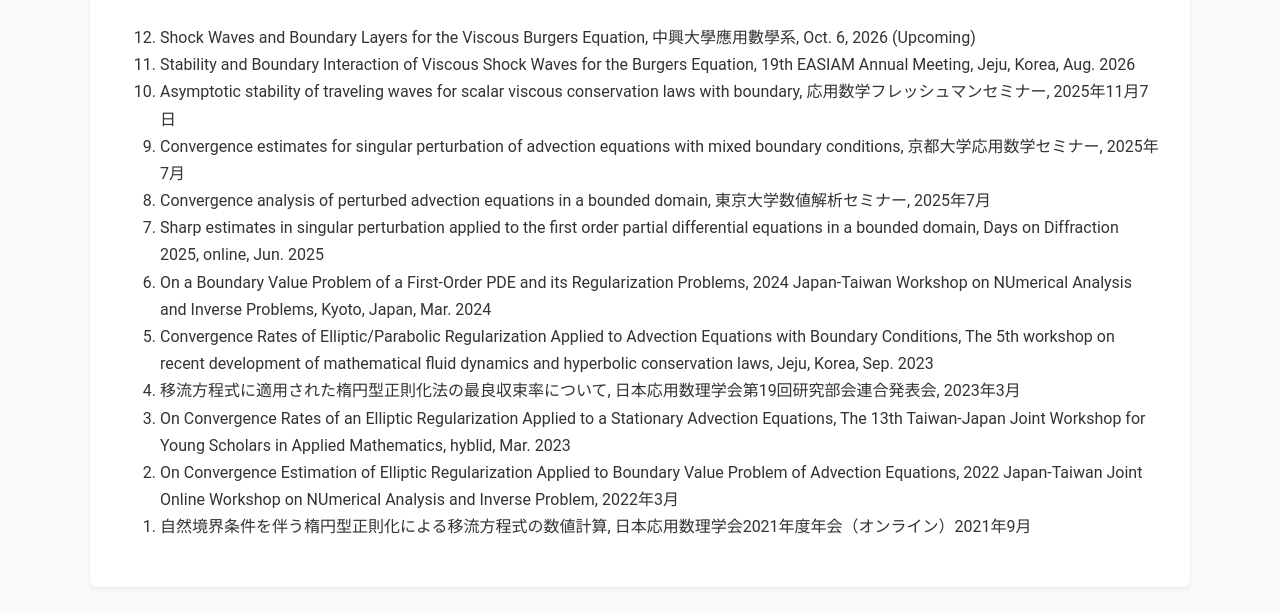
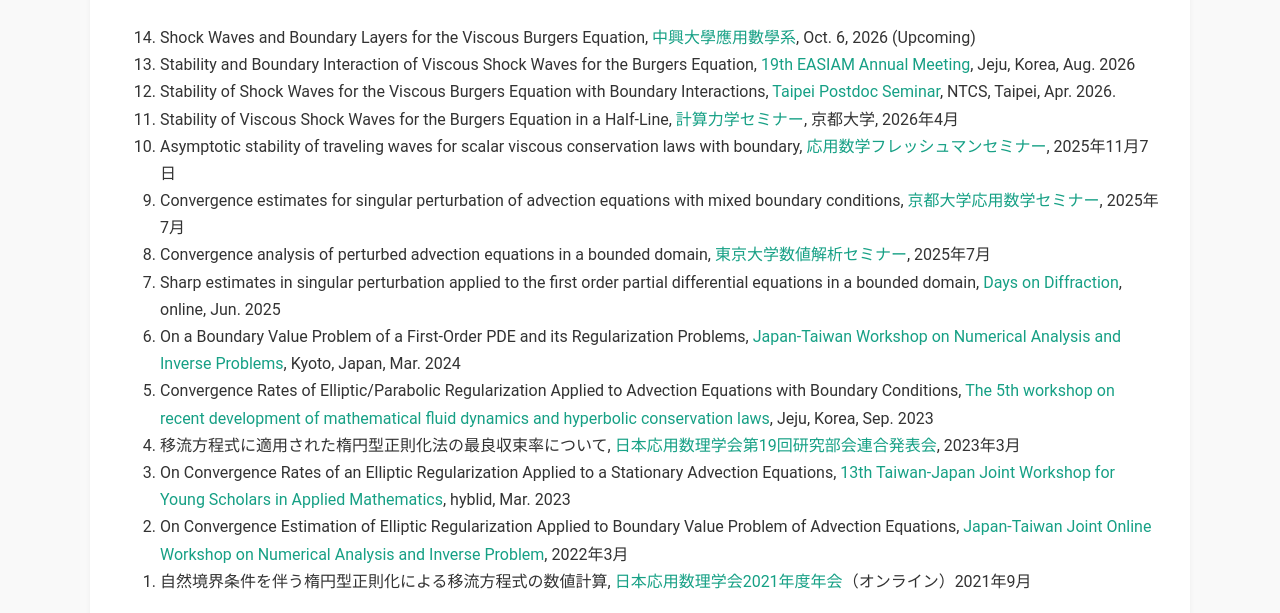
Before and after one commit to m-imagawa/m-imagawa.github.io, a plain HTML site: page presentations.html in a window 1280 px wide. Shown: the part 187-800 px from the top of the page. Drawn offline with Linux system fonts and the light colour scheme.

Commit message:
Add link to presentaions

```diff
--- a/presentations.html
+++ b/presentations.html
@@ -34,20 +34,33 @@
 
         <p>
             <ol reversed>
-                <li>Shock Waves and Boundary Layers for the Viscous Burgers Equation, 中興大學應用數學系, Oct. 6, 2026 (Upcoming)</li>
-                <li>Stability and Boundary Interaction of Viscous Shock Waves for the Burgers Equation, 19th EASIAM Annual Meeting, Jeju, Korea, Aug. 2026</li>
-                <li>Asymptotic stability of traveling waves for scalar viscous conservation laws with boundary, 応用数学フレッシュマンセミナー, 2025年11月7日</li>
-                <li>Convergence estimates for singular perturbation of advection equations with mixed boundary conditions, 京都大学応用数学セミナー, 2025年7月</li>
-                <li>Convergence analysis of perturbed advection equations in a bounded domain, 東京大学数値解析セミナー, 2025年7月</li>
-                <li>Sharp estimates in singular perturbation applied to the first order partial differential equations in a bounded domain, Days on Diffraction 2025, online, Jun. 2025</li>
-                <li>On a Boundary Value Problem of a First-Order PDE and its Regularization Problems, 2024 Japan-Taiwan Workshop on NUmerical Analysis and Inverse Problems, Kyoto, Japan, Mar. 2024</li>
+                <li>Shock Waves and Boundary Layers for the Viscous Burgers Equation,
+                    <a href="https://datascience.nchu.edu.tw/news2_detail.php?Key=1466">中興大學應用數學系</a>, Oct. 6, 2026 (Upcoming)</li>
+                <li>Stability and Boundary Interaction of Viscous Shock Waves for the Burgers Equation,
+                    <a href="https://easiam26.github.io">19th EASIAM Annual Meeting</a>, Jeju, Korea, Aug. 2026</li>
+                <li>Stability of Shock Waves for the Viscous Burgers Equation with Boundary Interactions,
+                    <a href="https://ncts.ntu.edu.tw/events_1_detail.php?nid=3121">Taipei Postdoc Seminar</a>, NTCS, Taipei, Apr. 2026.</li>
+                <li>Stability of Viscous Shock Waves for the Burgers Equation in a Half-Line,
+                    <a href="https://www-cm.acs.i.kyoto-u.ac.jp/seminar-j.html">計算力学セミナー</a>, 京都大学, 2026年4月</li>
+                <li>Asymptotic stability of traveling waves for scalar viscous conservation laws with boundary,
+                    <a href="https://sites.google.com/view/app-math-freshman-seminar-2025">応用数学フレッシュマンセミナー</a>, 2025年11月7日</li>
+                <li>Convergence estimates for singular perturbation of advection equations with mixed boundary conditions,
+                    <a href="https://www.math.kyoto-u.ac.jp/ja/event/seminar/5780">京都大学応用数学セミナー</a>, 2025年7月</li>
+                <li>Convergence analysis of perturbed advection equations in a bounded domain,
+                    <a href="https://sites.google.com/g.ecc.u-tokyo.ac.jp/utnas-bulletin-board/2025">東京大学数値解析セミナー</a>, 2025年7月</li>
+                <li>Sharp estimates in singular perturbation applied to the first order partial differential equations in a bounded domain,
+                    <a href="https://www.pdmi.ras.ru/~dd/history.php#tab-1">Days on Diffraction</a>, online, Jun. 2025</li>
+                <li>On a Boundary Value Problem of a First-Order PDE and its Regularization Problems,
+                    <a href="https://www.google.com/url?sa=t&source=web&rct=j&opi=89978449&url=https://www-an.acs.i.kyoto-u.ac.jp/tj2024Nov/&ved=2ahUKEwjm3antp6CXAxVEbfUHHcuQJ74QFnoECBoQAQ&usg=AOvVaw0kcxni6v1VE6ZXCH3wxuCI">Japan-Taiwan Workshop on Numerical Analysis and Inverse Problems</a>, Kyoto, Japan, Mar. 2024</li>
                 <li>Convergence Rates of Elliptic/Parabolic Regularization Applied to Advection Equations with Boundary Conditions,
-                    The 5th workshop on recent development of mathematical fluid dynamics and hyperbolic conservation laws, Jeju, Korea, Sep. 2023</li>
-                <li>移流方程式に適用された楕円型正則化法の最良収束率について, 日本応用数理学会第19回研究部会連合発表会, 2023年3月</li>
-                <li>On Convergence Rates of an Elliptic Regularization Applied to a Stationary Advection Equations, The 13th Taiwan-Japan Joint Workshop for Young Scholars in Applied Mathematics, hyblid, Mar. 2023</li>
+                    <a href="https://sites.google.com/view/the5thworkshoponrecentdevelop/home">The 5th workshop on recent development of mathematical fluid dynamics and hyperbolic conservation laws</a>, Jeju, Korea, Sep. 2023</li>
+                <li>移流方程式に適用された楕円型正則化法の最良収束率について,
+                    <a href="https://jsiam.org/jsiam_archive/past_presentations/union2023/">日本応用数理学会第19回研究部会連合発表会</a>, 2023年3月</li>
+                <li>On Convergence Rates of an Elliptic Regularization Applied to a Stationary Advection Equations,
+                    <a href="https://ncts.ntu.edu.tw/events_2_detail.php?nid=380">13th Taiwan-Japan Joint Workshop for Young Scholars in Applied Mathematics</a>, hyblid, Mar. 2023</li>
                 <li>On Convergence Estimation of Elliptic Regularization Applied to Boundary Value Problem of Advection Equations,
-                    2022 Japan-Taiwan Joint Online Workshop on NUmerical Analysis and Inverse Problem, 2022年3月</li>
-                <li>自然境界条件を伴う楕円型正則化による移流方程式の数値計算, 日本応用数理学会2021年度年会（オンライン）2021年9月</li>
+                    <a href="https://www.google.com/url?sa=t&source=web&rct=j&opi=89978449&url=https://www-an.acs.i.kyoto-u.ac.jp/tj2022/&ved=2ahUKEwj02LC4pqCXAxXYj68BHS6BMyYQFnoECBsQAQ&usg=AOvVaw2gkL6IYjh5jpt7_5av9BUh">Japan-Taiwan Joint Online Workshop on Numerical Analysis and Inverse Problem</a>, 2022年3月</li>
+                <li>自然境界条件を伴う楕円型正則化による移流方程式の数値計算, <a href="https://annual2021.jsiam.org">日本応用数理学会2021年度年会</a>（オンライン）2021年9月</li>
             </ol>
         </p>
     </section>
@@ -58,8 +71,8 @@
         <h2>Posters</h2>
             <p>
                 <ol reversed>
-                    <li>Convergence rates of elliptic regularization applied to advection equations with boundary conditions, NCTS, Taipei, Taiwan, Dec. 2023.</li>
-                    <li>定常移流方程式の特異摂動解の収束率について, 第17回ICTイノベーション 2023年2月</li>
+                    <li>Convergence rates of elliptic regularization applied to advection equations with boundary conditions, <a href="https://ncts.ntu.edu.tw/events_2_detail.php?nid=427">NCTS-Kyoto Mathematics Symposium</a>, NCTS, Taipei, Taiwan, Dec. 2023.</li>
+                    <li>定常移流方程式の特異摂動解の収束率について, <a href="https://ict-nw.i.kyoto-u.ac.jp/ict-innovation/17th/">第17回ICTイノベーション</a>, 2023年2月</li>
                 </ol>
             </p>
     </section>
```
Also changed, not shown: en/presentations.html (+13 -5 lines).
